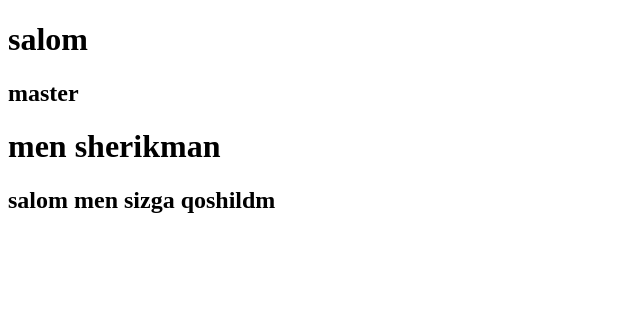
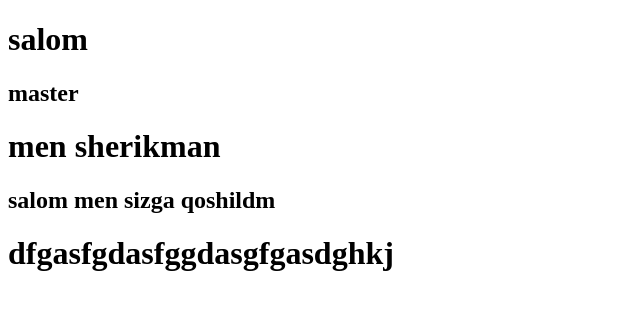
Before and after one commit to AbdurahimErgashov/2-Kishilik, a plain HTML site: page index.html in a window 1280 px wide. Shown: the whole page, without its empty margins (0-640 px from the left). Drawn offline with Linux system fonts and the light colour scheme.

Commit message:
dasdasdasdqf

```diff
--- a/index.html
+++ b/index.html
@@ -10,5 +10,6 @@
     <h2>master</h2>
     <h1>men sherikman </h1>
     <h2>salom men sizga qoshildm</h2>
+    <h1>dfgasfgdasfggdasgfgasdghkj</h1>
 </body>
 </html>
```
